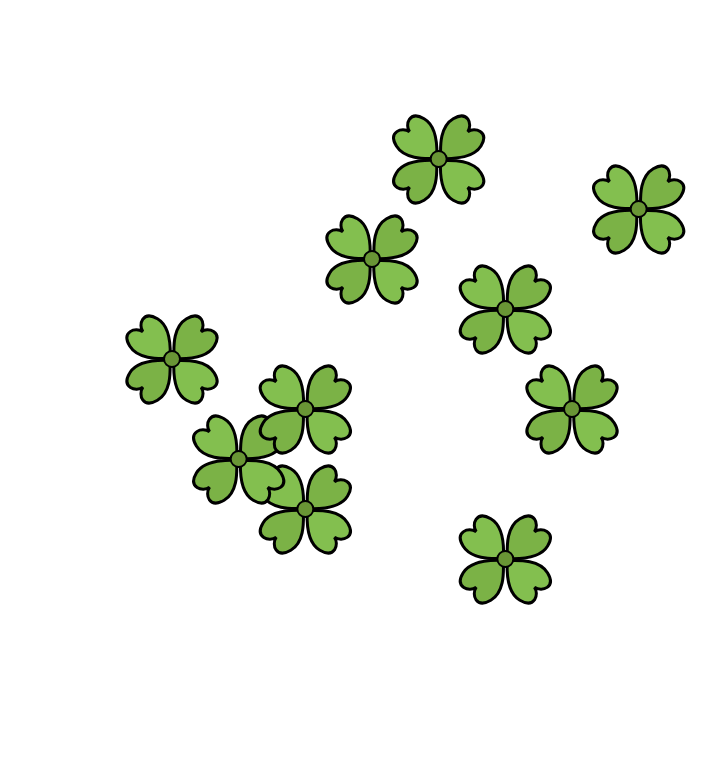
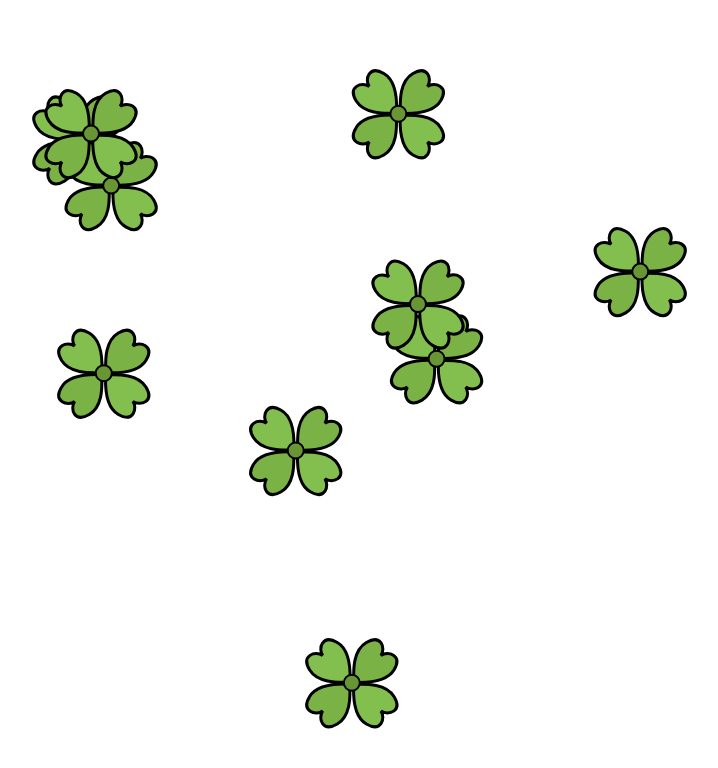
Before and after one commit to DrRicky31/D3.js_four-leaf-clovers, a plain HTML site: page index.html in a window 1280 px wide. Shown: the whole page, without its empty margins (34-752 px from the left). Drawn offline with nearby package versions, Linux system fonts and the light colour scheme.

Commit message:
add D3 scale

```diff
--- a/index.html
+++ b/index.html
@@ -30,14 +30,18 @@
                 .attr("class", "leaf")
                 .each(function(d) {
                     const group = d3.select(this);
-                    const xScaleFactor = 800;       // Fattore di scala per la coordinata x
-                    const yScaleFactor = 600;       // Fattore di scala per la coordinata y
+                    const factorScale = 1000;
                     const sizeFactor = 1.5;         // Fattore di scala per la dimensione del quadrifoglio
 
-                    const newX = (d.var1 / maxVariableValue) * xScaleFactor;
-                    const newY = (d.var2 / maxVariableValue) * yScaleFactor;
+                    /* scala per i valori */
+                    var scale =d3.scaleLinear();
+                    scale.domain([0, maxVariableValue])
+                    scale.range([50, 1000])
 
-                    //Foglia in basso a sinistra
+                    const newX = scale(d.var1*Math.random(factorScale))
+                    const newY = scale(d.var1*Math.random(factorScale))
+
+                    /*Foglia in basso a sinistra */
                     group.append("path")
                         .attr("transform", `translate(${newX-50},${newY-45}) scale(${sizeFactor})`)
                         .attr("d", "M3.8 40c-5.9 9.8 4.3 12.8 8.8 9.5c-3.4 5-.1 14.4 9.7 8.7c10.9-6.4 7.9-24.5 8.5-26.6c-1.8.3-20.7-2.1-27 8.4")
@@ -45,7 +49,6 @@
                         .on("click", function(event, d) {
                             const newX = (d.var1 / maxVariableValue) * 1000;
                             const newY = parseFloat(this.parentNode.children[4].getAttribute("cy"));
-                            console.log(this.parentNode);
 
                             group.selectAll("circle")
                                 .transition()
@@ -61,7 +64,6 @@
                         .on("dblclick", function(event, d) {
                             const newX = parseFloat(this.parentNode.children[4].getAttribute("cx"));
                             const newY = (d.var1 / maxVariableValue) * 1000;
-                            console.log(this.parentNode);
 
                             group.selectAll("circle")
                                 .transition()
@@ -88,8 +90,8 @@
                         .attr("d", "M41.7 58.2c10 5.8 13-4.2 9.7-8.7c5.1 3.3 14.6.1 8.8-9.5c-6.5-10.7-24.9-7.8-27-8.3c.3 1.7-2.2 20.3 8.5 26.5")
                         .attr("fill", "#83bf4f");
                     group.append("circle")
-                        .attr("cx", newX-2)           // Scala la coordinata x in base al valore di var1
-                        .attr("cy", newY+1)           // Scala la coordinata y in base al valore di var2
+                        .attr("cx", newX-2)           // sposta la coordinata x in base al valore di var1
+                        .attr("cy", newY+1)           // sposta la coordinata y in base al valore di var2
                         .attr("r", 8)
                         .attr("fill", "#699635");
                 });
```
